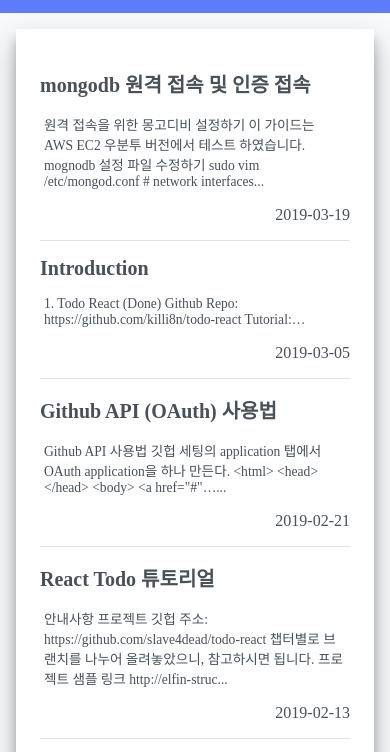
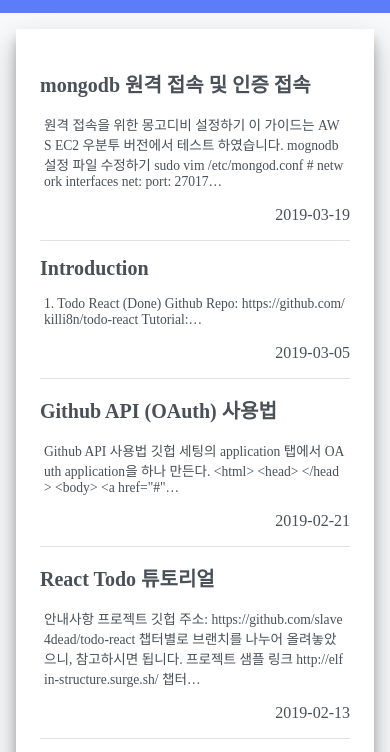
Before and after one commit to killi18n/killi8n-blog, a Gatsby site: page / in a window 390 px wide. Shown: the part 67-819 px from the top of the page. Built offline with nearby package versions, Linux system fonts and the light colour scheme; Gatsby itself is replaced by a stand-in of ours.

Commit message:
mobile optimization

```diff
--- a/src/components/list/PostItem/PostItem.js
+++ b/src/components/list/PostItem/PostItem.js
@@ -13,7 +13,8 @@ const PostItem = ({ post }) => {
     <Link to={path} className={styles.postItemWrapper}>
       <div className={styles.postTitle}>{title}</div>
       <div className={styles.postExcerpt}>
-        {excerpt.length > 100 ? `${excerpt.substring(0, 120)}...` : excerpt}
+        {/* {excerpt.length > 100 ? `${excerpt.substring(0, 120)}...` : excerpt} */}
+        {excerpt}
       </div>
       <div className={styles.postDate}>{date}</div>
     </Link>
--- a/src/components/list/PostItem/PostItem.module.scss
+++ b/src/components/list/PostItem/PostItem.module.scss
@@ -28,6 +28,7 @@
 
     @include media('<medium') {
       font-size: 0.85rem;
+      word-break: break-all;
     }
   }
 
--- a/src/templates/BlogPostTemplate.module.scss
+++ b/src/templates/BlogPostTemplate.module.scss
@@ -41,10 +41,14 @@ $desktop-width: 625px;
   }
 
   .postDetailMarkdown {
+    @include media('<medium') {
+      word-break: break-all;
+    }
     a {
       transition: color 0.5s ease;
       color: $oc-blue-8;
       font-weight: 700;
+
       &:hover {
         color: $oc-blue-9;
       }
```
